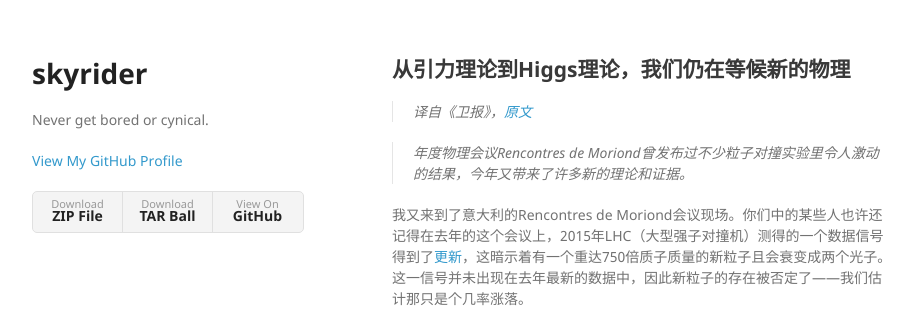
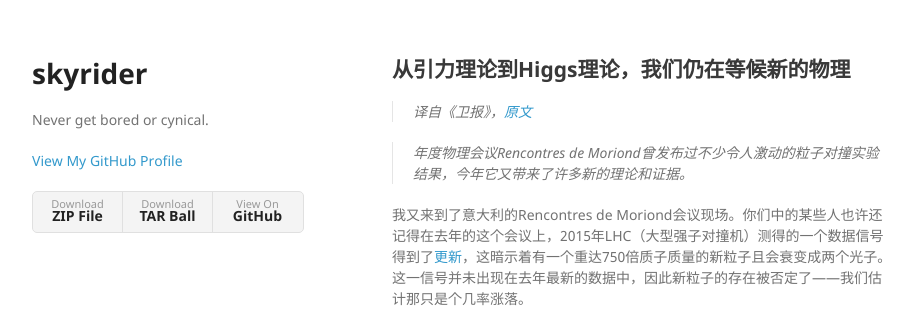
Before and after one commit to aladden/aladden.github.io, a Jekyll site: the page built from from-gravity-to-the-Higss-we’re-still-waiting-for-new-physics.md, in a window 1280 px wide. Shown: the top 331 px of the page, without its empty margins (178-1100 px from the left). Built offline with Jekyll 4.4.1, drawn with Linux system fonts in a browser that asks for light colours; formulas are drawn with MathJax 3.

Commit message:
Update from-gravity-to-the-Higss-we’re-still-waiting-for-new-physics.md

```diff
--- a/from-gravity-to-the-Higss-we’re-still-waiting-for-new-physics.md
+++ b/from-gravity-to-the-Higss-we’re-still-waiting-for-new-physics.md
@@ -7,7 +7,7 @@ layout: default
 
 >译自《卫报》，[原文][2]
 
-> 年度物理会议Rencontres de Moriond曾发布过不少粒子对撞实验里令人激动的结果，今年又带来了许多新的理论和证据。
+> 年度物理会议Rencontres de Moriond曾发布过不少令人激动的粒子对撞实验结果，今年它又带来了许多新的理论和证据。
 
 我又来到了意大利的Rencontres de Moriond会议现场。你们中的某些人也许还记得在去年的这个会议上，2015年LHC（大型强子对撞机）测得的一个数据信号得到了[更新][3]，这暗示着有一个重达750倍质子质量的新粒子且会衰变成两个光子。这一信号并未出现在去年最新的数据中，因此新粒子的存在被否定了——我们估计那只是个几率涨落。
 
```
